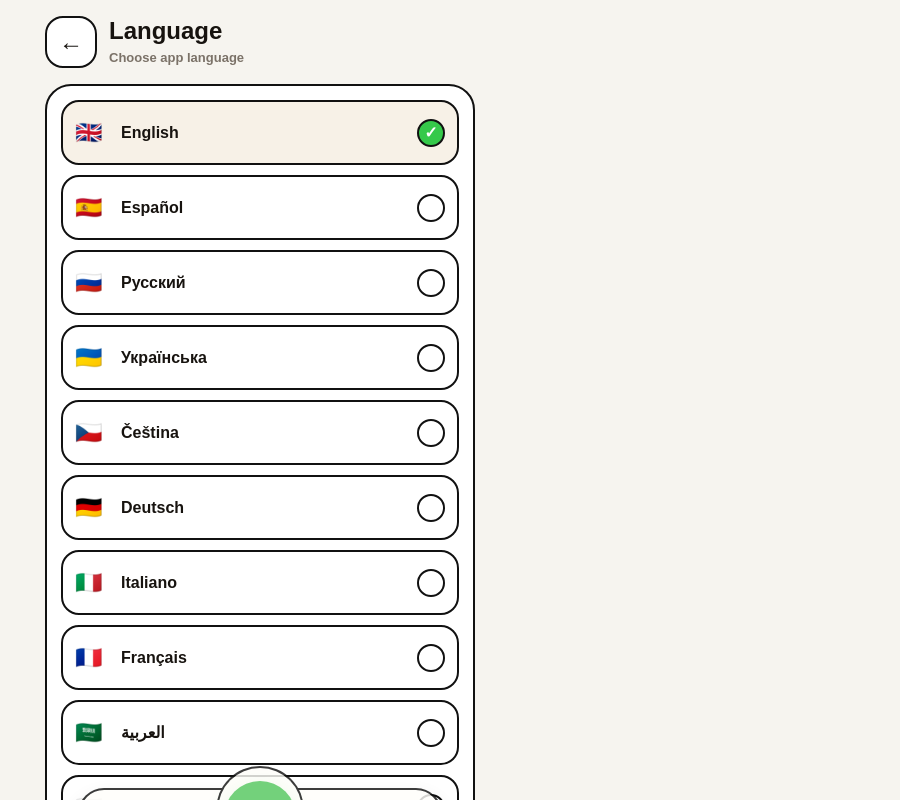
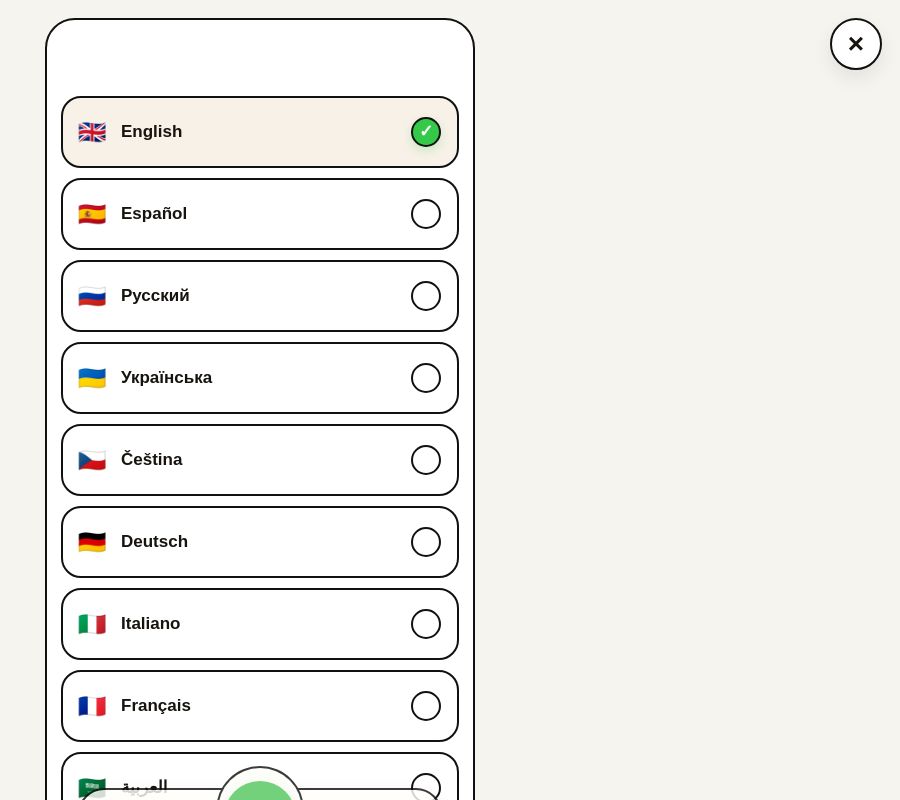
Before and after one commit to bellasalon4u-source/mapbookapp, a Next.js app: page /profile/language in a window 1280 px wide. Shown: the top 800 px of the page, without its empty margins (380-1280 px from the left). Built offline with nearby package versions, Linux system fonts and the light colour scheme.

Commit message:
git add app/profile/language/page.tsx git commit -m "Fix language picker close behavior" git push

```diff
--- a/app/profile/language/page.tsx
+++ b/app/profile/language/page.tsx
@@ -1,6 +1,6 @@
 'use client';
 
-import { useEffect, useState } from 'react';
+import { useEffect, useRef, useState } from 'react';
 import { useRouter } from 'next/navigation';
 import BottomNav from '../../../components/common/BottomNav';
 import {
@@ -14,24 +14,6 @@ import {
   subscribeToUserProfile,
   updateUserProfile,
 } from '../../services/userProfileStore';
-
-type PageTextShape = {
-  title: string;
-  subtitle: string;
-};
-
-const pageTexts: Record<AppLanguage, PageTextShape> = {
-  EN: { title: 'Language', subtitle: 'Choose app language' },
-  ES: { title: 'Idioma', subtitle: 'Elige el idioma de la aplicación' },
-  RU: { title: 'Язык', subtitle: 'Выберите язык приложения' },
-  UA: { title: 'Мова', subtitle: 'Оберіть мову застосунку' },
-  CZ: { title: 'Jazyk', subtitle: 'Vyberte jazyk aplikace' },
-  DE: { title: 'Sprache', subtitle: 'Wähle die Sprache der App' },
-  IT: { title: 'Lingua', subtitle: 'Scegli la lingua dell’app' },
-  FR: { title: 'Langue', subtitle: 'Choisissez la langue de l’application' },
-  AR: { title: 'اللغة', subtitle: 'اختر لغة التطبيق' },
-  PL: { title: 'Język', subtitle: 'Wybierz język aplikacji' },
-};
 
 const languageOptions: { value: AppLanguage; label: string; flag: string }[] = [
   { value: 'EN', label: 'English', flag: '🇬🇧' },
@@ -50,8 +32,8 @@ function CheckMark({ checked }: { checked: boolean }) {
   return (
     <div
       style={{
-        width: 28,
-        height: 28,
+        width: 30,
+        height: 30,
         borderRadius: 999,
         border: '2px solid #111111',
         background: checked ? '#35c94a' : '#ffffff',
@@ -59,9 +41,10 @@ function CheckMark({ checked }: { checked: boolean }) {
         display: 'flex',
         alignItems: 'center',
         justifyContent: 'center',
-        fontSize: 16,
+        fontSize: 17,
         fontWeight: 900,
         flexShrink: 0,
+        boxShadow: checked ? '0 4px 10px rgba(53,201,74,0.22)' : 'none',
       }}
     >
       {checked ? '✓' : ''}
@@ -71,7 +54,10 @@ function CheckMark({ checked }: { checked: boolean }) {
 
 export default function LanguagePage() {
   const router = useRouter();
+  const closeTimerRef = useRef<ReturnType<typeof setTimeout> | null>(null);
+
   const [language, setLanguage] = useState<AppLanguage>(getSavedLanguage());
+  const [closingLanguage, setClosingLanguage] = useState<AppLanguage | null>(null);
 
   useEffect(() => {
     const unsubLanguage = subscribeToLanguageChange((nextLanguage) => {
@@ -83,13 +69,25 @@ export default function LanguagePage() {
     return () => {
       unsubLanguage();
       unsubProfile();
+
+      if (closeTimerRef.current) {
+        clearTimeout(closeTimerRef.current);
+      }
     };
   }, []);
 
-  const text = pageTexts[language] || pageTexts.EN;
+  const closePage = () => {
+    router.back();
+  };
 
   const applyLanguage = (nextLanguage: AppLanguage) => {
+    if (closeTimerRef.current) {
+      clearTimeout(closeTimerRef.current);
+    }
+
     setLanguage(nextLanguage);
+    setClosingLanguage(nextLanguage);
+
     saveLanguage(nextLanguage);
 
     updateAppRegionSettings({
@@ -99,6 +97,10 @@ export default function LanguagePage() {
     updateUserProfile({
       language: nextLanguage,
     });
+
+    closeTimerRef.current = setTimeout(() => {
+      router.back();
+    }, 450);
   };
 
   return (
@@ -106,76 +108,58 @@ export default function LanguagePage() {
       style={{
         minHeight: '100vh',
         background: '#f6f4ef',
-        padding: '16px 14px 120px',
+        padding: '18px 14px 128px',
         fontFamily: 'Arial, sans-serif',
+        color: '#17130f',
       }}
     >
-      <div style={{ maxWidth: 430, margin: '0 auto' }}>
       <div
         style={{
-            display: 'grid',
-            gridTemplateColumns: '52px 1fr',
-            alignItems: 'center',
-            gap: 12,
-            marginBottom: 16,
+          maxWidth: 430,
+          margin: '0 auto',
+          position: 'relative',
         }}
       >
         <button
           type="button"
-            onClick={() => router.back()}
+          onClick={closePage}
+          aria-label="Close"
           style={{
+            position: 'fixed',
+            top: 18,
+            right: 18,
             width: 52,
             height: 52,
-              borderRadius: 18,
+            borderRadius: 999,
             border: '2px solid #111111',
-              background: '#fff',
-              fontSize: 24,
+            background: '#ffffff',
+            color: '#17130f',
+            fontSize: 28,
             fontWeight: 900,
-              color: '#17130f',
             cursor: 'pointer',
+            zIndex: 1300,
+            boxShadow: '0 8px 20px rgba(0,0,0,0.08)',
+            display: 'flex',
+            alignItems: 'center',
+            justifyContent: 'center',
+            lineHeight: 1,
           }}
         >
-            ←
+          ×
         </button>
-
-          <div>
-            <h1
-              style={{
-                fontSize: 24,
-                fontWeight: 900,
-                color: '#17130f',
-                margin: 0,
-                lineHeight: 1.05,
-              }}
-            >
-              {text.title}
-            </h1>
-            <div
-              style={{
-                marginTop: 6,
-                fontSize: 13,
-                color: '#7b7268',
-                fontWeight: 700,
-                lineHeight: 1.35,
-              }}
-            >
-              {text.subtitle}
-            </div>
-          </div>
-        </div>
 
         <div
           style={{
             background: '#ffffff',
-            borderRadius: 26,
-            padding: 14,
+            borderRadius: 30,
+            padding: '76px 14px 14px',
             border: '2px solid #111111',
             display: 'grid',
             gap: 10,
           }}
         >
           {languageOptions.map((option) => {
-            const checked = language === option.value;
+            const checked = language === option.value || closingLanguage === option.value;
 
             return (
               <button
@@ -185,24 +169,39 @@ export default function LanguagePage() {
                 style={{
                   width: '100%',
                   display: 'grid',
-                  gridTemplateColumns: '34px 1fr auto',
+                  gridTemplateColumns: '34px minmax(0, 1fr) 34px',
                   alignItems: 'center',
                   gap: 12,
                   padding: '14px 12px',
-                  background: checked ? '#f7f1e7' : '#fff',
+                  background: checked ? '#f7f1e7' : '#ffffff',
                   border: '2px solid #111111',
                   textAlign: 'left',
-                  borderRadius: 18,
+                  borderRadius: 20,
                   cursor: 'pointer',
+                  minHeight: 72,
+                  boxSizing: 'border-box',
                 }}
               >
-                <div style={{ fontSize: 22 }}>{option.flag}</div>
+                <div
+                  style={{
+                    fontSize: 23,
+                    lineHeight: 1,
+                    display: 'flex',
+                    alignItems: 'center',
+                    justifyContent: 'center',
+                  }}
+                >
+                  {option.flag}
+                </div>
 
                 <div
                   style={{
-                    fontSize: 16,
+                    fontSize: 17,
                     fontWeight: 900,
                     color: '#17130f',
+                    overflow: 'hidden',
+                    textOverflow: 'ellipsis',
+                    whiteSpace: 'nowrap',
                   }}
                 >
                   {option.label}
```
Lines whose indentation alone changed are shown as unchanged.
